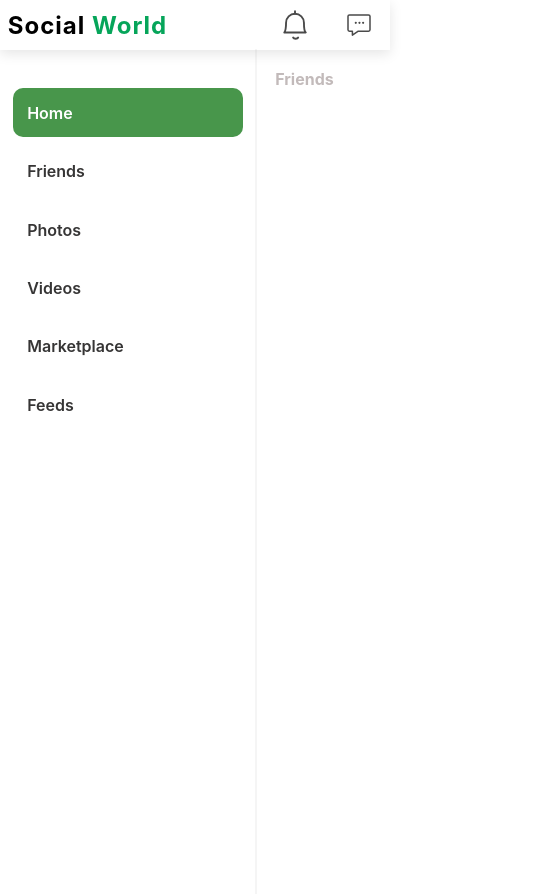
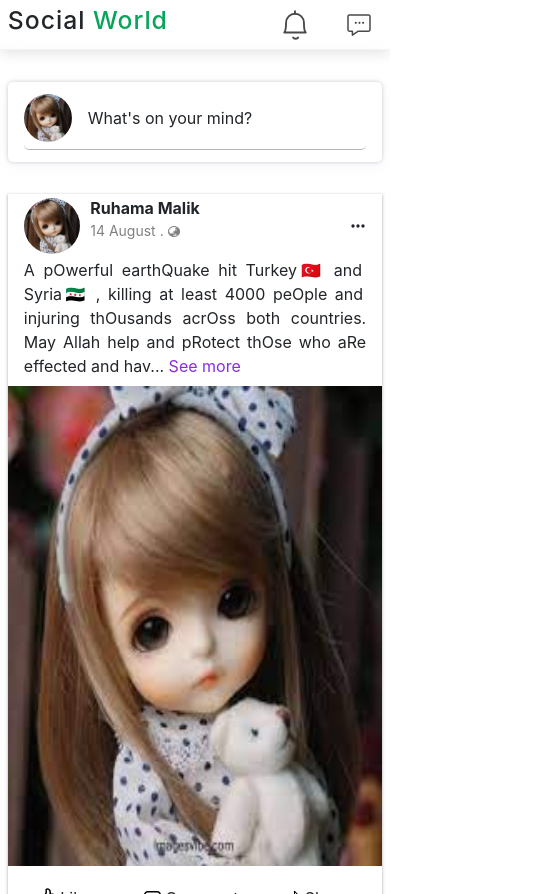
Before and after one commit to RuhamaMalik/social-app, a React (Create React App) app in the folder social-app/: page /home in a window 390 px wide. Shown: the whole page, 560 px wide, since content can reach past the window. Built offline with nearby package versions, Linux system fonts and the light colour scheme.

Commit message:
set post cards

```diff
--- a/social-app/public/index.html
+++ b/social-app/public/index.html
@@ -25,6 +25,9 @@
       Learn how to configure a non-root public URL by running `npm run build`.
     -->
     <title>SocialApp</title>
+
+    <!-- Bootstrap cdn -->
+    <link href="https://cdn.jsdelivr.net/npm/bootstrap@5.0.2/dist/css/bootstrap.min.css" rel="stylesheet" integrity="sha384-EVSTQN3/azprG1Anm3QDgpJLIm9Nao0Yz1ztcQTwFspd3yD65VohhpuuCOmLASjC" crossorigin="anonymous">
   </head>
   <body>
     <noscript>You need to enable JavaScript to run this app.</noscript>
@@ -39,5 +42,8 @@
       To begin the development, run `npm start` or `yarn start`.
       To create a production bundle, use `npm run build` or `yarn build`.
     -->
-  </body>
+
+        <!-- Bootstrap cdn -->
+        <script src="https://cdn.jsdelivr.net/npm/bootstrap@5.0.2/dist/js/bootstrap.bundle.min.js" integrity="sha384-MrcW6ZMFYlzcLA8Nl+NtUVF0sA7MsXsP1UyJoMp4YLEuNSfAP+JcXn/tWtIaxVXM" crossorigin="anonymous"></script>
+      </body>
 </html>
--- a/social-app/src/components/cards/postcard/postcard.module.css
+++ b/social-app/src/components/cards/postcard/postcard.module.css
@@ -1,5 +1,6 @@
 .cardWrapper {
-    width: 36em;
+    /* width: 36em; */
+    width: 75%;
     box-shadow: rgba(60, 64, 67, 0.3) 0px 1px 2px 0px, rgba(60, 64, 67, 0.15) 0px 1px 3px 1px;
     display: grid;
     grid-template-rows: 4em 1fr 4em;
@@ -11,6 +12,7 @@
     min-height: 100%;
     min-width: 100%;
 }
+
 .cardFooter,
 .icons {
     display: grid;
@@ -24,10 +26,11 @@
 }
 
 .cardContent,
- .descriptiion {
+.descriptiion {
     max-height: auto;
 }
-    /* Post Card Header */
+
+/* Post Card Header */
 
 .cardHeader {
     display: flex;
@@ -43,7 +46,8 @@
 }
 
 .userData {
-    width: 32%;
+    /* width: 32%; */
+    width: 11em;
     display: flex;
     align-items: center;
     justify-content: space-between;
@@ -58,11 +62,15 @@
 }
 
 /*  Post Card Content Section */
+.cardConten {
+    width: 100%;
+}
 
 .descriptiion {
     background-color: white;
     padding: 0 1em .5em 1em;
     min-height: 2em;
+    text-align: justify;
 }
 
 .postImg {
@@ -84,9 +92,26 @@
     grid-template-columns: repeat(3, 1fr);
 }
 
-.icons{
-    grid-template-columns: repeat(2,1fr);
+.icons {
+    grid-template-columns: 20% 80%;
 }
-.icons:hover{
+
+.icons:hover {
     filter: drop-shadow(10px 14px 40px rgb(162, 228, 142)) invert(70%);
 }
+
+
+@media (max-width : 1010px) {
+    .cardWrapper{
+        width: 88%;
+
+    }
+}
+@media (max-width : 600px) {
+
+
+
+    .cardWrapper {
+        width: 96%;
+    }
+}
--- a/social-app/src/pages/home/Home.jsx
+++ b/social-app/src/pages/home/Home.jsx
@@ -3,6 +3,8 @@ import { useSearchParams } from "react-router-dom";
 import Header from '../../components/header/Header';
 import { NavLink } from 'react-router-dom';
 import PostCard from '../../components/cards/postcard/PostCard';
+import profileImg from '../../assets/images/profile.jpg';
+// import MenuIcon from '@mui/icons-material/Menu';
 
 const Home = () => {
 
@@ -16,6 +18,7 @@ const Home = () => {
   return (
     <>
       <Header />
+      {/* <div className={styles.homeBar}>{MenuIcon}</div> */}
       <div className={styles.layout}>
 
         <div className={styles.tabs}> {/* Side Navigation Bar / child 1*/}
@@ -34,10 +37,40 @@ const Home = () => {
             currentTab === "0" ? (
 
               <>
-               <h1>Home</h1>
-               <PostCard />
-               <PostCard />
-               <PostCard />
+                <div className={styles.addPost} data-bs-toggle="modal" data-bs-target="#staticBackdrop">
+                  <div className={styles.textField} >
+                    <img src={profileImg} alt="profileImg" />
+                    <div>What's on your mind?</div>
+                  </div>
+                  {/* <button type="button" className="btn btn-primary" data-bs-toggle="modal" data-bs-target="#exampleModal">
+                  Launch demo modal
+                </button> */}
+                  {/* <div className={styles.icons}></div> */}
+                </div>
+
+                {/* Modal start */}
+                <div class="modal fade" id="staticBackdrop" data-bs-backdrop="static" data-bs-keyboard="false" tabindex="-1" aria-labelledby="staticBackdropLabel" aria-hidden="true">
+                  <div class={`modal-dialog d-flex align-items-center ${styles.postModal}`}>
+                    <div class={`modal-content ${styles.h}`}>
+                      <div class="modal-header">
+                        <h5 class="modal-title" id="staticBackdropLabel">Modal title</h5>
+                        <button type="button" class="btn-close" data-bs-dismiss="modal" aria-label="Close"></button>
+                      </div>
+                      <div class="modal-body">
+                        ...
+                      </div>
+                      <div class="modal-footer">
+                        <button type="button" class="btn btn-secondary" data-bs-dismiss="modal">Close</button>
+                        <button type="button" class="btn btn-primary">Understood</button>
+                      </div>
+                    </div>
+                  </div>
+                </div>
+                {/* Modal End */}
+
+                <PostCard />
+                <PostCard />
+                <PostCard />
               </>
             ) : currentTab === "1" ? (
               <><h1>Friends</h1></>
--- a/social-app/src/pages/home/Home.module.css
+++ b/social-app/src/pages/home/Home.module.css
@@ -1,3 +1,10 @@
+.homeBar{
+    height: 2em;
+    width: 100%;
+    box-shadow: rgba(60, 64, 67, 0.3) 0px 1px 2px 0px, rgba(60, 64, 67, 0.15) 0px 1px 3px 1px;
+margin-top: .5em;
+}
+
 .layout {
     width: 100%;
     height: 100vh;
@@ -49,10 +56,6 @@
     color: white;
 }
 
-/* .friends {
-    background: #e7dddd;
-
-} */
 .friends h4 {
     color: rgb(194, 186, 186);
     margin: 1.2em;
@@ -61,12 +64,88 @@
 
 .content {
     display: grid;
-    grid-gap: 2em;
+    grid-row-gap: 2em;
     justify-items: center;
-    overflow: scroll;
+    overflow-y: scroll;
+}
+
+.addPost {
+    margin-top: 2em;
+    padding: .6em 1em;
+    border-radius: 5px;
+    height: 5em;
+    width: 75%;
+    display: grid;
+    align-items: center;
+    /* grid-template-columns: repeat(2, ifr); */
+    box-shadow: rgba(67, 71, 85, 0.27) 0px 0px 0.25em, rgba(90, 125, 188, 0.05) 0px 0.25em 1em;
+}
+
+.textField {
+    /* width: 1; */
+    border-bottom: 1px solid rgba(173, 171, 171, 0.87);
+    border-radius: 5px;
+    display: flex;
+    align-items: center;
+    gap: 1em;
+    padding-bottom: .4em;
+    cursor: pointer;
+}
+
+.textField img {
+    height: 3em;
+    width: 3em;
+    border-radius: 50%;
 }
 
 
-@media (max-width : 1020px) {
-    /* .friends {} */
+@media (max-width : 1115px) {
+    .layout {
+        grid-template-columns: 12em 2fr 14em;
+    }
+
 }
+
+@media (max-width : 900px) {
+
+    .friends {
+        display: none;
+    }
+
+
+    .layout {
+        grid-template-columns: 13em 1fr;
+
+    }
+}
+
+@media (max-width : 720px) {
+
+    .layout {
+        /* grid-template-columns: 13em 30em; */
+        grid-template-columns: 1fr;
+
+    }
+
+    .addPost {
+        /* width: 27em; */
+    }
+
+    .tabs {
+        display: none;
+
+    }
+
+    .tabs .active {
+        display: block;
+    }
+}
+
+@media (max-width : 600px) {
+
+
+
+    .addPost {
+        width: 96%;
+    }
+}
```
Also changed, not shown: social-app/src/assets/images/commentIcon.png, social-app/src/index.css (line endings or trailing spaces).
